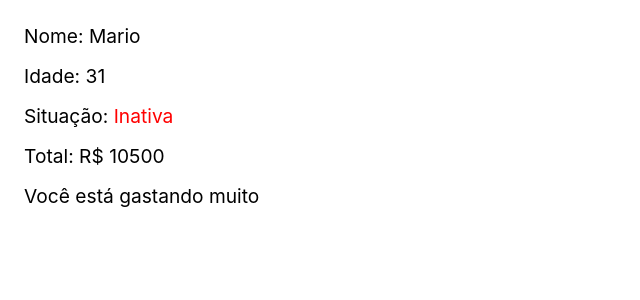
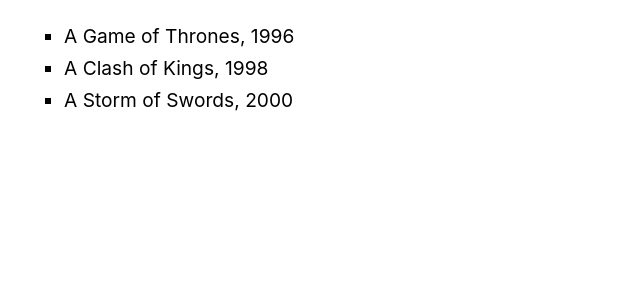
Before and after one commit to Ah-Cabral/OrigamidReact, a JavaScript app: page / in a window 1280 px wide. Shown: the top 300 px of the page, without its empty margins (0-640 px from the left). Built offline with nearby package versions, Linux system fonts and the light colour scheme; the HTML template or start-up script is replaced by a standard one.

Commit message:
Aula JSX - Arrays

```diff
--- a/src/App.js
+++ b/src/App.js
@@ -2,44 +2,23 @@
 // Não utilize CSS externo, use o style para mudar as cores
 // Se a situação estiver ativa pinte de verde, inativa vermelho
 // Se o gasto for maior que 10000 mostre uma mensagem
-const luana = {
-  cliente: 'Luana',
-  idade: 27,
-  compras: [
-    { nome: 'Notebook', preco: 'R$ 2500' },
-    { nome: 'Geladeira', preco: 'R$ 3000' },
-    { nome: 'Smartphone', preco: 'R$ 1500' },
-  ],
-  ativa: true,
-};
-
-const mario = {
-  cliente: 'Mario',
-  idade: 31,
-  compras: [
-    { nome: 'Notebook', preco: 'R$ 2500' },
-    { nome: 'Geladeira', preco: 'R$ 3000' },
-    { nome: 'Smartphone', preco: 'R$ 1500' },
-    { nome: 'Guitarra', preco: 'R$ 3500' },
-  ],
-  ativa: false,
-};
-
 const App = () => {
-  const dados = mario;
-  //Map retorna um novo array
-  const total = dados.compras.map(item => Number(item.preco.replace('R$', ''))
-  ).reduce((a,b) => a + b);
-
+  const livros = [
+    { nome: 'A Game of Thrones', ano: 1996 },
+    { nome: 'A Clash of Kings', ano: 1998 },
+    { nome: 'A Storm of Swords', ano: 2000 },
+  ];
   return (
     <>
-      <p>Nome: {dados.cliente}</p>
-      <p>Idade: {dados.idade}</p>
-      <p>
-        Situação: <span style={ {color: dados.ativa ? 'green' : 'red'} }> {dados.ativa ? 'Ativa' : 'Inativa'} </span>
-      </p>
-      <p>Total: R$ {total}</p>
-      {total > 10000 && <p>Você está gastando muito</p> }
+        <ul>
+          {livros
+            .filter((livro) => livro.ano >= 1500)
+            .map((livro) => (
+              <li key={livro.nome}>
+                {livro.nome}, {livro.ano}
+              </li>
+            ))}
+        </ul>
     </>
   )
 };
```
